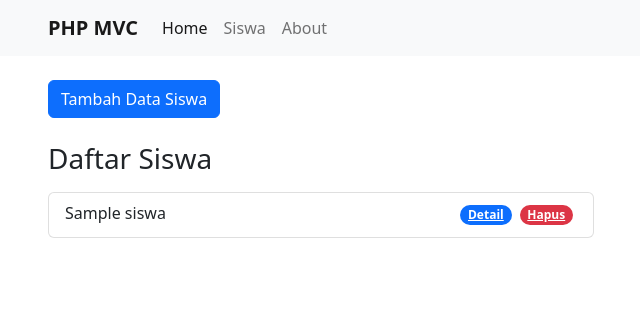
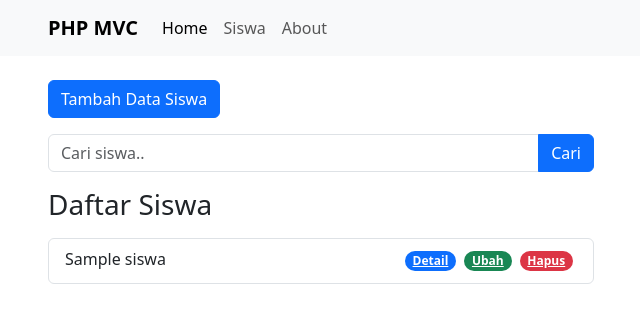
Before and after one commit to muhammadghiffari/php-mvc, a PHP site: the page made by app/views/siswa/index.php in a window 1280 px wide. Shown: the top 323 px of the page, without its empty margins (34-674 px from the left). Run offline with PHP 8.4, Linux system fonts and the light colour scheme; the template is opened without the code that fills it: most values are stand-ins (such as "Sample title", 1, 10 or a date in 2020); some libraries are stand-ins or nearby versions.

Commit message:
Create MVC App

```diff
--- a/app/views/siswa/index.php
+++ b/app/views/siswa/index.php
@@ -6,21 +6,42 @@
         </div>
     </div>
 
+    <!-- Button trigger modal -->
+    <div class="row mb-3">
+        <div class="col-lg-6">
+            <button type="button" class="btn btn-primary tombolTambahData" data-bs-toggle="modal"
+                data-bs-target="#formModal">
+                Tambah Data Siswa
+            </button>
+        </div>
+    </div>
+
+    <div class="row mb-3">
+        <div class="col-lg-6">
+            <form action="<?= BASEURL; ?>/siswa/cari" method="post">
+                <div class="input-group">
+                    <input type="text" class="form-control" placeholder="Cari siswa.." name="keyword" id="keyword" autocomplete="off">
+                    <button class="btn btn-primary" type="submit" id="tombolCari">Cari</button>
+                </div>
+            </form>
+        </div>
+    </div>
+
     <div class="row">
         <div class="col-lg-6">
-            <!-- Button trigger modal -->
-            <button type="button" class="btn btn-primary" data-bs-toggle="modal" data-bs-target="#formModal">
-                Tambah Data Siswa
-            </button>
-            <br></br>
             <h3 class="mb-3">Daftar Siswa</h3>
-
             <ul class="list-group">
-                <?php foreach ($data['siswa'] as $siswa) : ?>
+                <?php foreach ($data['siswa'] as $siswa): ?>
                     <li class="list-group-item">
                         <?= $siswa['nama']; ?>
-                        <a href="<?= BASEURL; ?>/siswa/hapus/<?= $siswa['id']; ?>" class="badge badge rounded-pill text-bg-danger float-end m-lg-1" onclick="return confirm('Apakah anda yakin ingin menghapus?');">Hapus</a>
-                        <a href="<?= BASEURL; ?>/siswa/detail/<?= $siswa['id']; ?>" class="badge badge rounded-pill text-bg-primary float-end m-lg-1">Detail</a>
+                        <a href="<?= BASEURL; ?>/siswa/hapus/<?= $siswa['id']; ?>"
+                            class="badge badge rounded-pill text-bg-danger float-end m-lg-1"
+                            onclick="return confirm('Apakah anda yakin ingin menghapus?');">Hapus</a>
+                        <a href="<?= BASEURL; ?>/siswa/ubah/<?= $siswa['id']; ?>"
+                            class="badge badge rounded-pill text-bg-success float-end m-lg-1 tampilModalUbah"
+                            data-bs-toggle="modal" data-bs-target="#formModal" data-id="<?= $siswa['id']; ?>">Ubah</a>
+                        <a href="<?= BASEURL; ?>/siswa/detail/<?= $siswa['id']; ?>"
+                            class="badge badge rounded-pill text-bg-primary float-end m-lg-1">Detail</a>
                     </li>
                 <?php endforeach; ?>
             </ul>
@@ -36,12 +57,13 @@
     <div class="modal-dialog">
         <div class="modal-content">
             <div class="modal-header">
-                <h1 class="modal-title fs-5" id="judulModal">Tambah Data Siswa</h1>
+                <h1 class="modal-title fs-5" id="formModalLabel">Tambah Data Siswa</h1>
                 <button type="button" class="btn-close" data-bs-dismiss="modal" aria-label="Close"></button>
             </div>
             <div class="modal-body">
 
                 <form action="<?= BASEURL; ?>/siswa/tambah" method="post">
+                    <input type="hidden" name="id" id="id">
                     <div class="form-group mb-2">
                         <label for="nama" class="form-label">Nama</label>
                         <input type="text" class="form-control" id="nama" name="nama">
--- a/app/views/templates/footer.php
+++ b/app/views/templates/footer.php
@@ -1,4 +1,5 @@
-<script src="https://cdn.jsdelivr.net/npm/@popperjs/core@2.11.6/dist/umd/popper.min.js" integrity="sha384-oBqDVmMz9ATKxIep9tiCxS/Z9fNfEXiDAYTujMAeBAsjFuCZSmKbSSUnQlmh/jp3" crossorigin="anonymous"></script>
-<script src="https://cdn.jsdelivr.net/npm/bootstrap@5.2.3/dist/js/bootstrap.min.js" integrity="sha384-cuYeSxntonz0PPNlHhBs68uyIAVpIIOZZ5JqeqvYYIcEL727kskC66kF92t6Xl2V" crossorigin="anonymous"></script>
+<link href="https://cdn.jsdelivr.net/npm/bootstrap@5.3.2/dist/css/bootstrap.min.css" rel="stylesheet" integrity="sha384-T3c6CoIi6uLrA9TneNEoa7RxnatzjcDSCmG1MXxSR1GAsXEV/Dwwykc2MPK8M2HN" crossorigin="anonymous">
+<script src="https://cdn.jsdelivr.net/npm/bootstrap@5.3.2/dist/js/bootstrap.bundle.min.js" integrity="sha384-C6RzsynM9kWDrMNeT87bh95OGNyZPhcTNXj1NW7RuBCsyN/o0jlpcV8Qyq46cDfL" crossorigin="anonymous"></script>
+<script src="<?= BASEURL; ?>/js/script.js"></script>
 </body>
 </html>
--- a/app/views/templates/header.php
+++ b/app/views/templates/header.php
@@ -6,6 +6,11 @@
   <meta name="viewport" content="width=device-width, initial-scale=1.0">
   <link href="https://cdn.jsdelivr.net/npm/bootstrap@5.2.3/dist/css/bootstrap.min.css" rel="stylesheet"
     integrity="sha384-rbsA2VBKQhggwzxH7pPCaAqO46MgnOM80zW1RWuH61DGLwZJEdK2Kadq2F9CUG65" crossorigin="anonymous">
+  <script src="https://code.jquery.com/jquery-3.6.0.min.js"></script>
+  <script src="https://cdn.jsdelivr.net/npm/bootstrap@5.2.3/dist/js/bootstrap.min.js"
+    integrity="sha384-cuYeSxntonz0PPNlHhBs68uyIAVpIIOZZ5JqeqvYYIcEL727kskC66kF92t6Xl2V"
+    crossorigin="anonymous"></script>
+
   <title>Halaman
     <?= $data['judul']; ?>
   </title>
```
Also changed, not shown: app/controllers/siswa.php (+38 -8 lines), app/core/Database.php (+12 -13 lines), app/models/Siswa_model.php (+41 -8 lines), public/js/script.js (added, +35 -0 lines). Lines whose indentation alone changed are shown as unchanged.
